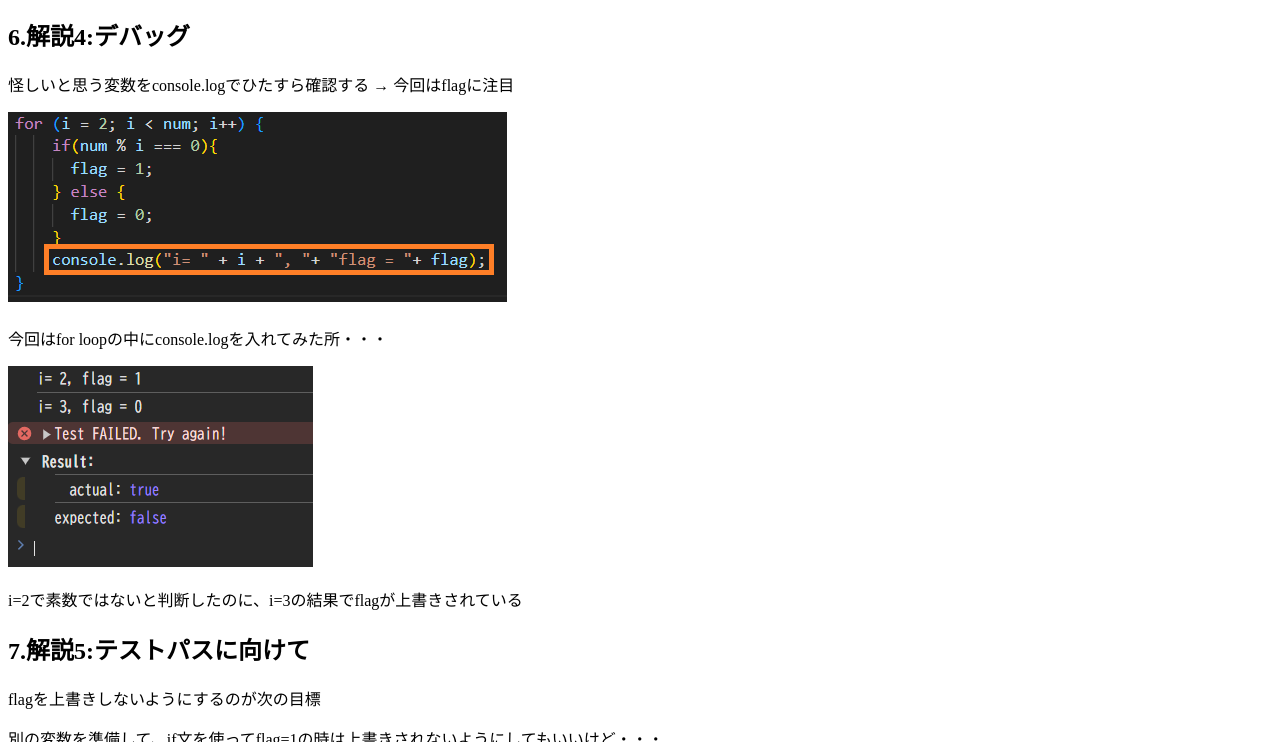
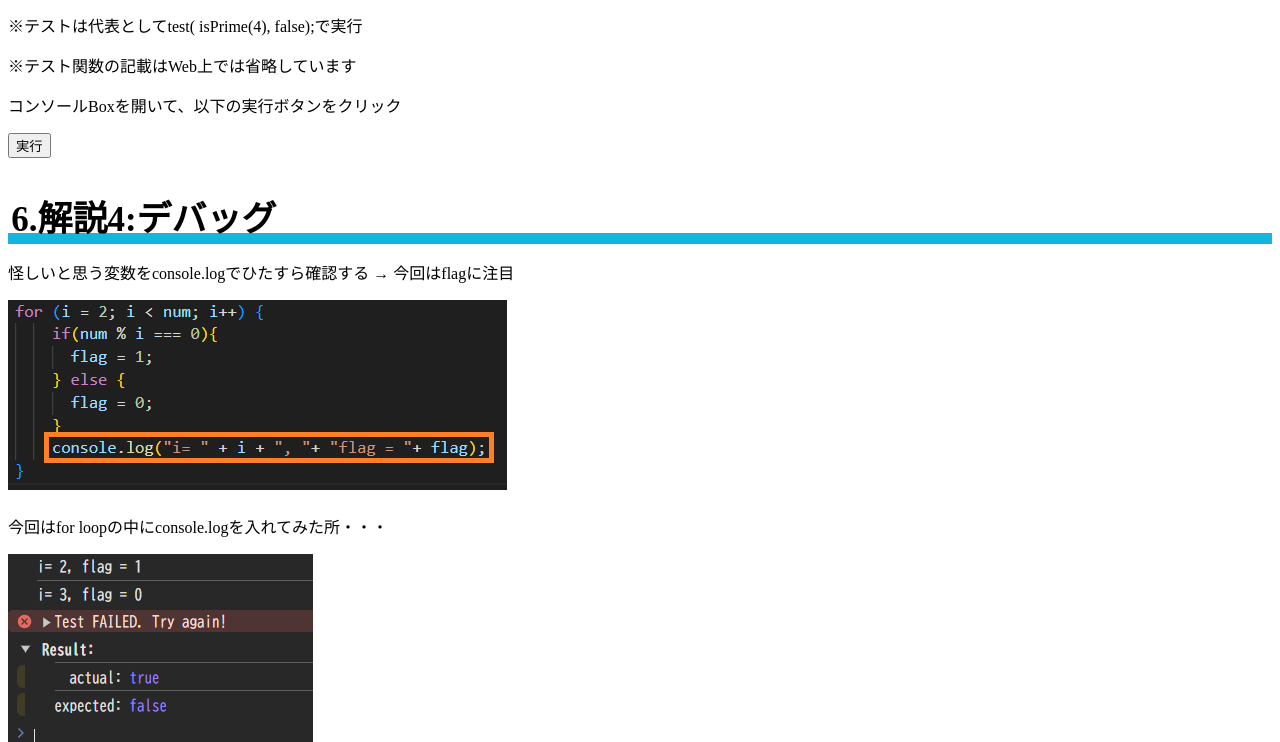
Before and after one commit to Tsuruta-Yuki/Tsuruta-Yuki.fnd31, a plain HTML site: page index.html in a window 1280 px wide. Shown: the part 2058-2800 px from the top of the page. Drawn offline with nearby package versions, Linux system fonts and the light colour scheme.

Commit message:
style.css

```diff
--- a/style.css
+++ b/style.css
@@ -2,7 +2,26 @@
 background-color: aquamarine;
 }
 
-
 .conclusion{
     color:  #F81894;
+    font-size: 30px;
     }
+
+.nextAction{
+  color:  red;
+  font-size: 30px;
+  }
+
+
+h1{
+  font-size: 50px;
+  }
+
+
+h2{
+    font-size: 35px;
+    padding: 0.2rem;
+    margin-bottom: 0.2rem;
+    background: linear-gradient(transparent 80%, #16b5dd 60%);
+    font-weight: bold;
+   }
```
